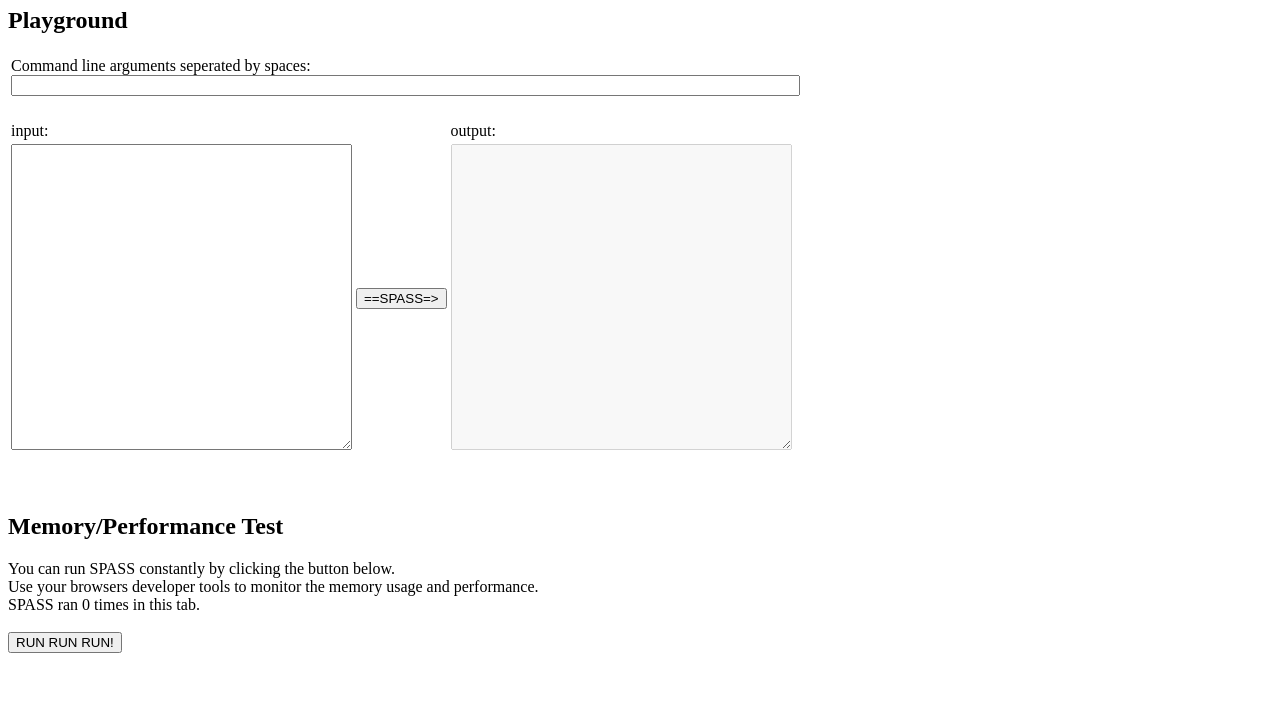
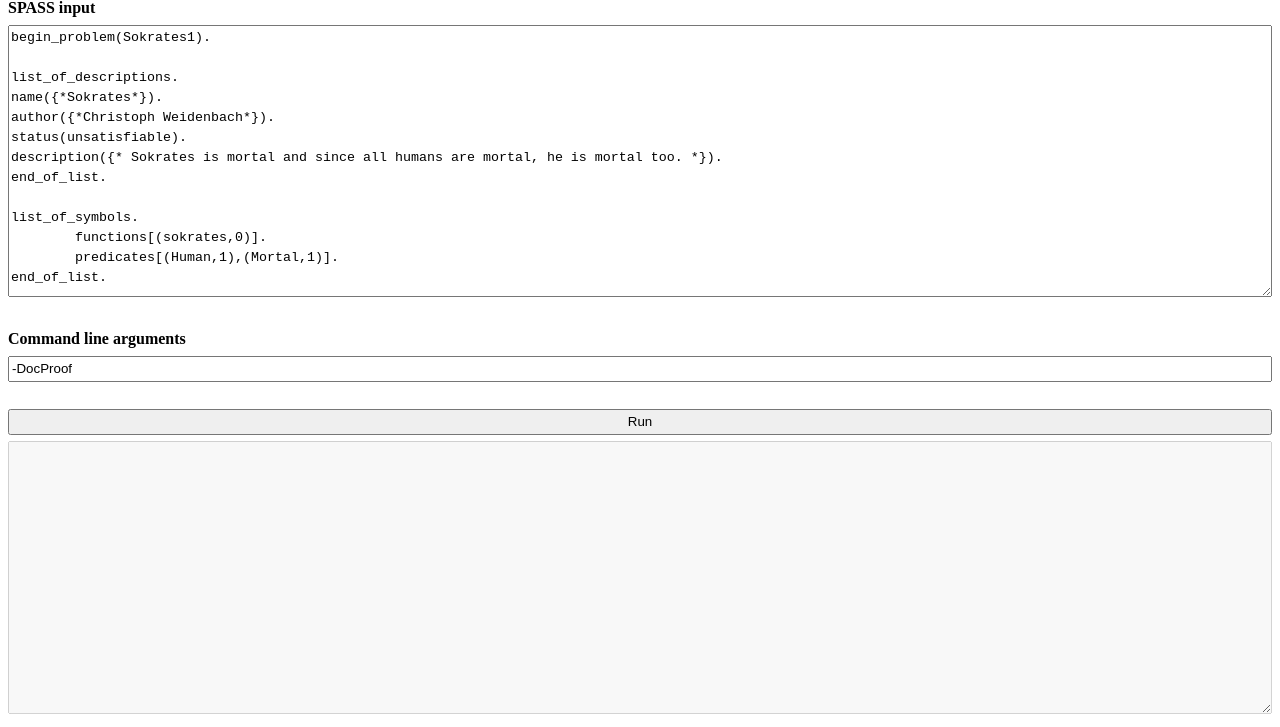
Before and after one commit to glnc/spass-wasm, a plain HTML site: page demo/index.html in a window 1280 px wide. Shown: the part 73-800 px from the top of the page. Drawn offline with Linux system fonts and the light colour scheme.

Commit message:
Refactored and simplified demo web app

```diff
--- a/demo/index.html
+++ b/demo/index.html
@@ -1,41 +1,57 @@
-<!doctype html>
-<html lang=en-us>
+<!DOCTYPE html>
+<html lang="en">
+<head>
+	<meta charset="utf-8" />
+	<meta name="language" content="en" />
+	<meta name="viewport" content="width=device-width, initial-scale=1.0" />
+	<title>spass-wasm</title>
+	<script defer src="./bundle.js"></script>
+	<style>
+		* { line-height: 1.25rem; }
+		body { display: flex; flex-direction: column; }
+		textarea { height: 20em; }
+		label:not(:first-of-type), button { margin-top: 2em; }
+		input, textarea { margin-top: 0.5em; }
+		label { font-weight: bold; }
+	</style>
+</head>
+<body>
+	<h1>spass-wasm</h1>
 
-<head>
-    <meta charset=utf-8>
-    <meta content="text/html; charset=utf-8" http-equiv=Content-Type>
-    <title>Demo for SPASS in the browser</title>
-    <script src="./bundle.js"></script>
-</head>
+	<label for="input">SPASS input</label>
+	<textarea id="input">begin_problem(Sokrates1).
 
-<body>
-    <h1>Test SPASS in your Browser</h1>
-    <h2>Playground</h2>
-    <table>
-        <tr>
-            <td colspan="3">Command line arguments seperated by spaces: <input id="inpt_commandline" type="text" style="width:100%;"></td>
-        </tr>
-        <tr>
-            <td>&nbsp;</td>
-        </tr>
-        <tr>
-            <td>input:</td>
-            <td></td>
-            <td>output:</td>
-        </tr>
-        <tr>
-            <td> <textarea cols="40" rows="20" id="inpt_input"></textarea></td>
-            <td> <button id="btn_play">==SPASS=></button></textarea></td>
-            <td> <textarea disabled cols="40" rows="20" id="inpt_output"></textarea></td>
-        </tr>
-    </table>
-    <br><br>
-    <h2>Memory/Performance Test</h2>
-    You can run SPASS constantly by clicking the button below.<br>
-    Use your browsers developer tools to monitor the memory usage and performance.<br>
-    SPASS ran <span id="spn_counter">0</span> times in this tab.<br>
-    <br>
-    <button id="btn_mem">RUN RUN RUN!</button>
+list_of_descriptions.
+name({*Sokrates*}).
+author({*Christoph Weidenbach*}).
+status(unsatisfiable).
+description({* Sokrates is mortal and since all humans are mortal, he is mortal too. *}).
+end_of_list.
+
+list_of_symbols.
+	functions[(sokrates,0)].
+	predicates[(Human,1),(Mortal,1)].
+end_of_list.
+
+list_of_formulae(axioms).
+
+formula(Human(sokrates),1).
+formula(forall([x],implies(Human(x),Mortal(x))),2).
+
+end_of_list.
+
+list_of_formulae(conjectures).
+
+formula(Mortal(sokrates),3).
+
+end_of_list.
+
+end_problem.</textarea>
+
+	<label for="arguments">Command line arguments</label>
+	<input type="text" id="arguments" value="-DocProof">
+
+	<button id="run">Run</button>
+	<textarea id="output" disabled></textarea>
 </body>
-
 </html>
```
Also changed, not shown: src_js/demo.js (+17 -73 lines), 4 other files.
